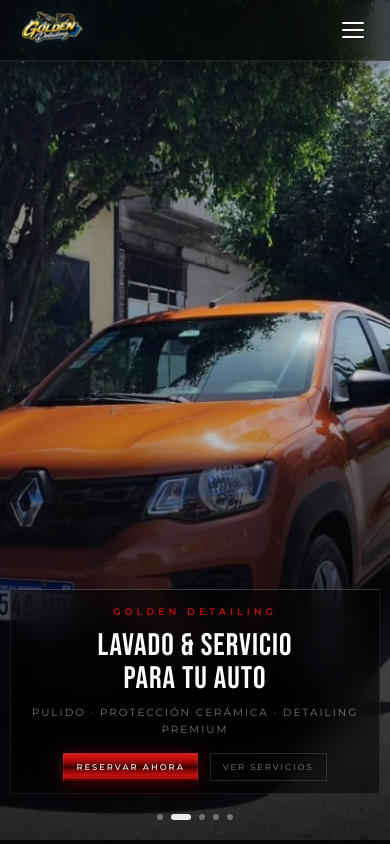
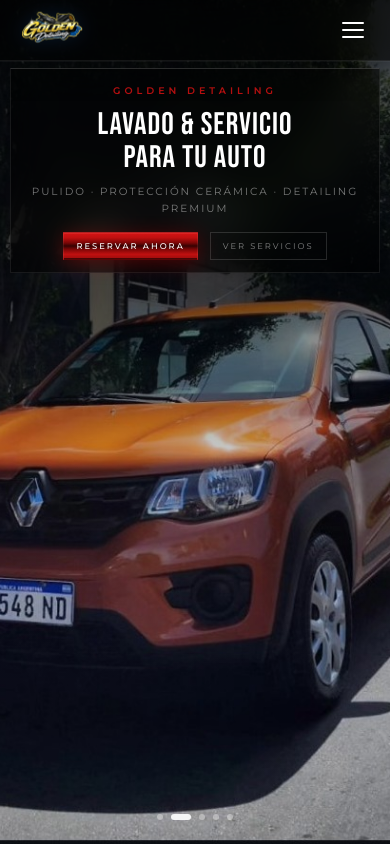
Before and after one commit to PACZKONATASHA/golden.detailing, a React (Vite) app: page / in a window 390 px wide. Shown: the top 844 px of the page. Built offline with nearby package versions, Linux system fonts and the light colour scheme.

Commit message:
tarje movile arriba

```diff
--- a/src/components/Hero.css
+++ b/src/components/Hero.css
@@ -583,10 +583,10 @@
     object-position: 60% center;
   }
 
-  /* Tarjeta hero: en mobile va abajo para no tapar el auto */
+  /* Tarjeta hero: en mobile va arriba en el cielo */
   .hero-card-wrapper {
-    top: auto;
-    bottom: 60px;
+    top: 72px;
+    bottom: auto;
     transform: translateX(-50%);
     width: calc(100% - 32px);
     max-width: 100%;
@@ -608,10 +608,10 @@
   .hero-overlay {
     background: linear-gradient(
       to bottom,
-      rgba(0, 0, 0, 0.2) 0%,
-      rgba(0, 0, 0, 0.1) 40%,
-      rgba(0, 0, 0, 0.55) 70%,
-      rgba(0, 0, 0, 0.75) 100%
+      rgba(0, 0, 0, 0.72) 0%,
+      rgba(0, 0, 0, 0.55) 35%,
+      rgba(0, 0, 0, 0.1) 60%,
+      rgba(0, 0, 0, 0.0) 100%
     );
   }
 }
@@ -623,7 +623,8 @@
 
   .hero-card-wrapper {
     width: calc(100% - 20px);
-    bottom: 50px;
+    top: 68px;
+    bottom: auto;
   }
 
   .hero-card {
```
